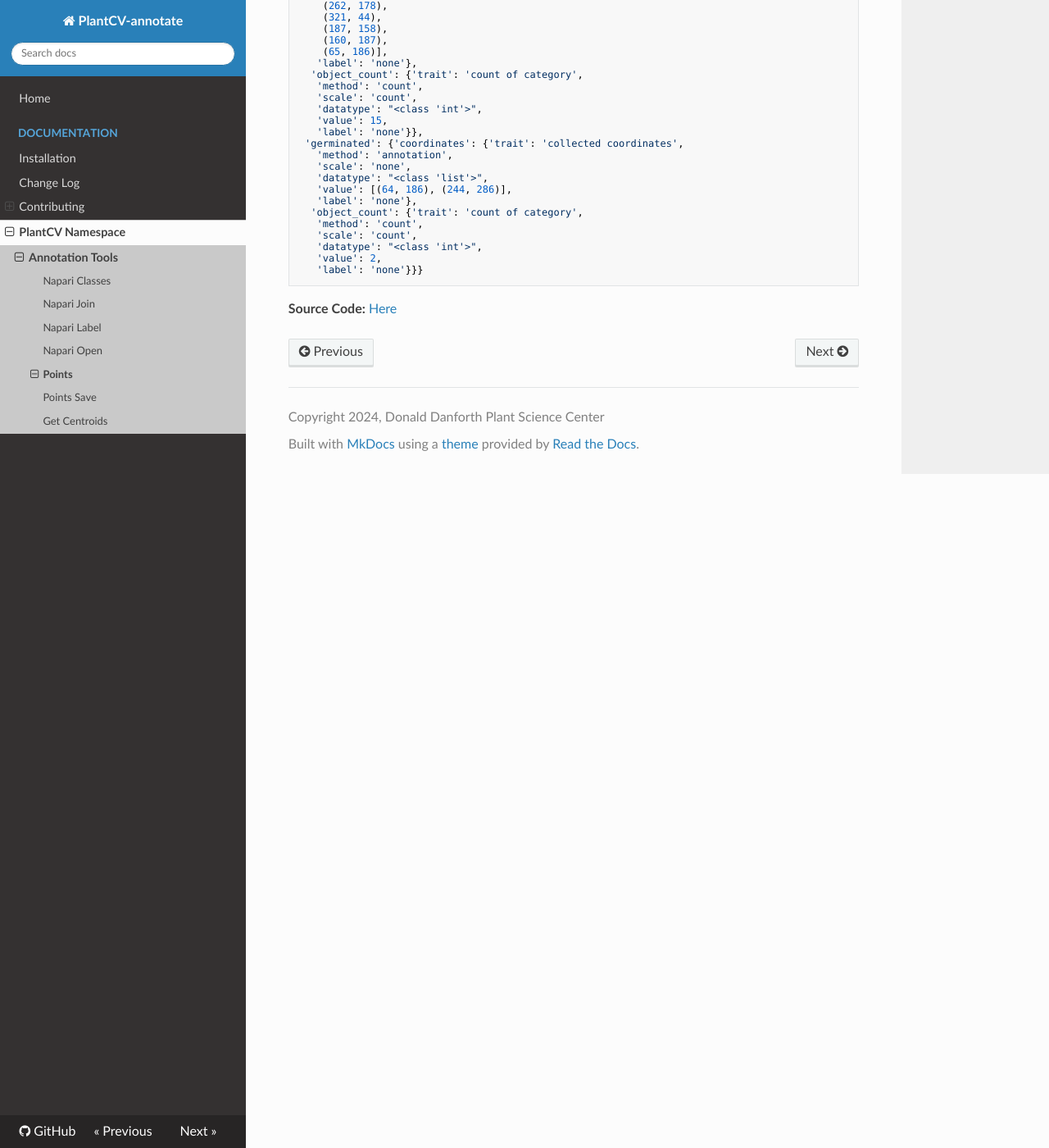
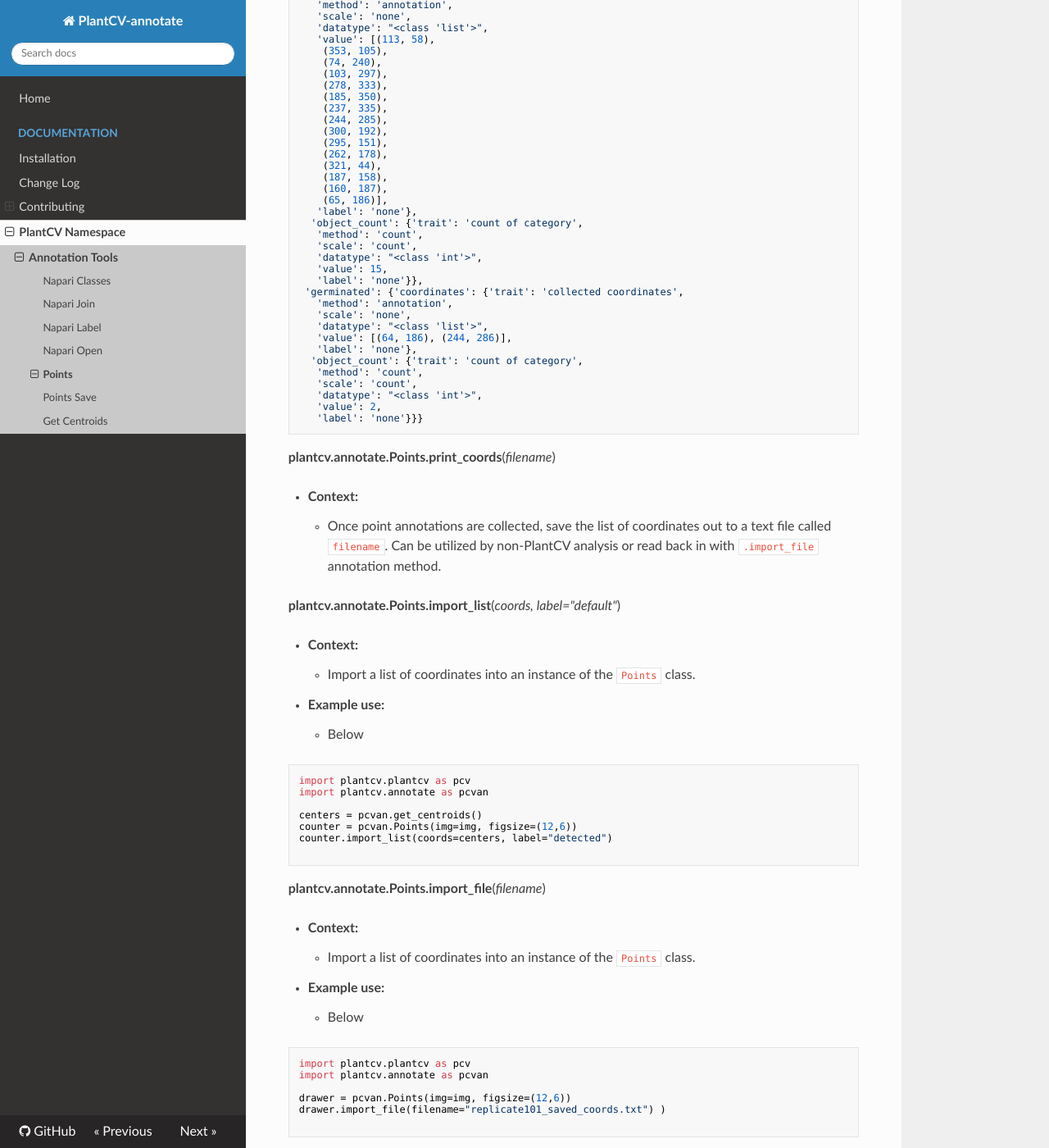
Before and after one commit to danforthcenter/plantcv-annotate, an MkDocs documentation site: the page built from docs/Points.md, in a window 1280 px wide and 1400 px high, scrolled down 2650 px. Shown: the whole window at 82% size. Built offline with MkDocs 1.6.1, drawn with Linux system fonts in a browser that asks for light colours; nearby versions of some CDN libraries; some of the changed text lies outside the part shown.

Commit message:
aadd view, print_coords, import_list, and import_file

````diff
--- a/docs/Points.md
+++ b/docs/Points.md
@@ -43,6 +43,12 @@ marker = an.Points(img=img, figsize=(12,6))
 roi = pcv.roi.custom(img=img, vertices=marker.coords['default'])
 
 ```
+**plantcv.annotate.Points.view**(*label="default", color="r", view_all=False*)
+
+- **Parameters:**
+    - label - The current label (default = "default")
+    - color - The current color for annotations (default = "r")
+    - view_all - View all classes or a single class, by (default =`False`)
 
 **plantcv.annotate.Points.save_coords**()
 
@@ -123,4 +129,45 @@ pcv.outputs.observations
    'label': 'none'}}}
 ```
 
+**plantcv.annotate.Points.print_coords**(*filename*)
+
+- **Context:**
+    - Once point annotations are collected, save the list of coordinates out to a text file called `filename`.
+    Can be utilized by non-PlantCV analysis or read back in with `.import_file` annotation method.
+
+**plantcv.annotate.Points.import_list**(*coords, label="default"*)
+
+- **Context:**
+    - Import a list of coordinates into an instance of the `Points` class.
+
+- **Example use:**
+    - Below
+
+```python
+import plantcv.plantcv as pcv
+import plantcv.annotate as pcvan
+
+centers = pcvan.get_centroids()
+counter = pcvan.Points(img=img, figsize=(12,6))
+counter.import_list(coords=centers, label="detected")
+
+```
+
+**plantcv.annotate.Points.import_file**(*filename*)
+
+- **Context:**
+    - Import a list of coordinates into an instance of the `Points` class.
+
+- **Example use:**
+    - Below
+
+```python
+import plantcv.plantcv as pcv
+import plantcv.annotate as pcvan
+
+drawer = pcvan.Points(img=img, figsize=(12,6))
+drawer.import_file(filename="replicate101_saved_coords.txt") )
+
+```
+
 **Source Code:** [Here](https://github.com/danforthcenter/plantcv-annotate/blob/main/plantcv/annoate/classes.py)
````
